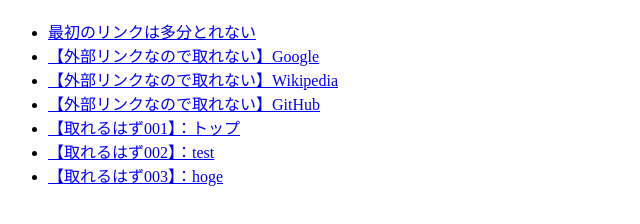
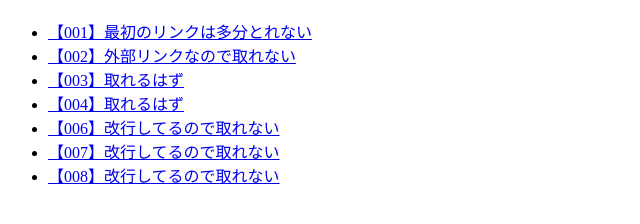
Before and after one commit to kzk4043/internal-link-checker-inspection, a plain HTML site: page index.html in a window 1280 px wide. Shown: the part 70-294 px from the top of the page, without its empty margins (0-640 px from the left). Drawn offline with Linux system fonts and the light colour scheme.

Commit message:
Update index.html

```diff
--- a/index.html
+++ b/index.html
@@ -8,14 +8,18 @@
 <body>
     <h1>リンク集</h1>
     <ul>
-        <li><a href="/test">最初のリンクは多分とれない</a></li>
-        <li><a href="https://www.google.com">【外部リンクなので取れない】Google</a></li>
-        <li><a href="https://www.wikipedia.org">【外部リンクなので取れない】Wikipedia</a></li>
-        <li><a href="https://www.github.com">【外部リンクなので取れない】GitHub</a></li>
-        <li><a href="/">【取れるはず001】：トップ</a></li>
-        <li><a href="/test">【取れるはず002】：test</a></li>
-        <li><a href="/hoge">【取れるはず003】：hoge</a></li>
-        <li style="display: none;"><a href="/">【取れるはず004】：トップ display:none</a></li>
+        <li><a href="/test">【001】最初のリンクは多分とれない</a></li>
+        <li><a href="https://www.google.com">【002】外部リンクなので取れない</a></li>
+        <li><a href="/">【003】取れるはず</a></li>
+        <li><a href="/test">【004】取れるはず</a></li>
+        <li style="display: none;"><a href="/">【005】取れるはず display:none</a></li>
+        <li><a href="/hoge">
+            【006】改行してるので取れない</a></li>
+        <li><a href="/hoge">
+            【007】改行してるので取れない
+        </a></li>
+        <li><a href="/hoge">【008】改行してるので取れない
+        </a></li>
     </ul>
 </body>
 </html>
```
